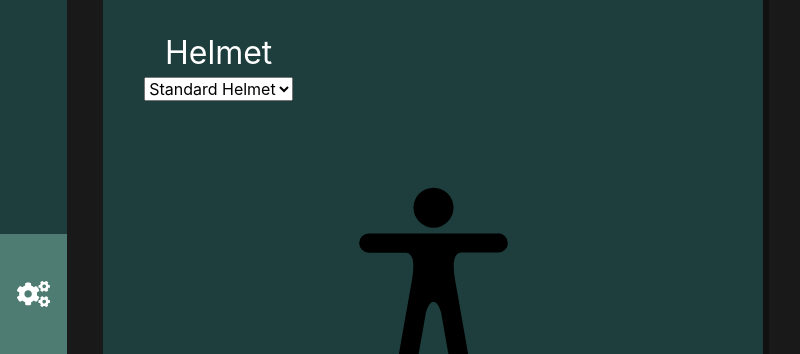
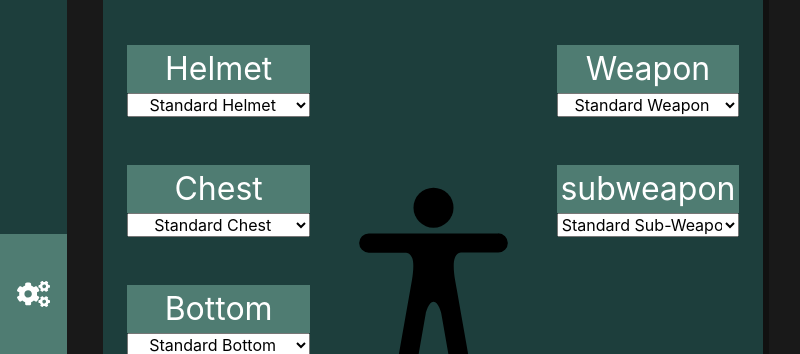
Before and after one commit to JVI-gh/Ravengard, an Electron app: page src/assets/screens/main.html in a window 800 px wide. Shown: the part 446-800 px from the top of the page. Drawn offline with nearby package versions, Linux system fonts and the light colour scheme.

Commit message:
Finished equipment  section for the moment

```diff
--- a/src/assets/screens/main.html
+++ b/src/assets/screens/main.html
@@ -84,13 +84,32 @@
                                         <div class="col-4">
                                             <label for="Helmet">Helmet</label>
                                             <select name="Helmet" class="gear" id="Helmet">
+                                            </select>
 
+                                            <label for="Chest">Chest</label>
+                                            <select name="Chest" class="gear" id="Chest">
+                                            </select>
+
+                                            <label for="Bottom">Bottom</label>
+                                            <select name="Bottom" class="gear" id="Bottom">
+                                            </select>
+
+                                            <label for="Shoes">Shoes</label>
+                                            <select name="Shoes" class="gear" id="Shoes">
                                             </select>
                                         </div>
                                         <div class="col-4">
                                             <img src="../svg/body-svgrepo-com.svg" alt="" srcset="">
                                         </div>
-                                        <div class="col-4"></div>
+                                        <div class="col-4">
+                                            <label for="Weapon">Weapon</label>
+                                            <select name="Weapon" class="gear" id="Weapon">
+                                            </select>
+
+                                            <label for="Subweapon">subweapon</label>
+                                            <select name="Subweapon" class="gear" id="Subweapon">
+                                            </select>
+                                        </div>
                                     </div>
                                 </div>
                             </div>
--- a/src/assets/scripts/localStorage.js
+++ b/src/assets/scripts/localStorage.js
@@ -8,11 +8,11 @@ let initialData = {
         ["Gem", "Common", "Common trade item", "50", "junk"],
         ["Ruby", "Uncommon", "Uncommon gemstone", "100", "junk"],
         ["Standard Helmet", "common", "Initial helmet equipment", "10", "Helmet"],
-        ["Standard Chest", "common", "Initial chest equipment", "10", "chest"],
-        ["Standard Bottom", "common", "Initial bottom equipment", "10", "bottom"],
-        ["Standard Shoes", "common", "Initial shoes equipment", "10", "shoes"],
-        ["Standard Weapon", "common", "Initial weapon equipment", "10", "weapon"],
-        ["Standard Sub-Weapon", "common", "Initial sub-weapon equipment", "10", "subweapon"]
+        ["Standard Chest", "common", "Initial chest equipment", "10", "Chest"],
+        ["Standard Bottom", "common", "Initial bottom equipment", "10", "Bottom"],
+        ["Standard Shoes", "common", "Initial shoes equipment", "10", "Shoes"],
+        ["Standard Weapon", "common", "Initial weapon equipment", "10", "Weapon"],
+        ["Standard Sub-Weapon", "common", "Initial sub-weapon equipment", "10", "Subweapon"]
     ]
 }
 
--- a/src/assets/scripts/playerDataHandler.js
+++ b/src/assets/scripts/playerDataHandler.js
@@ -32,13 +32,7 @@ DATAINPUT.forEach((inputList, index) => {
         element.innerText = playerData.gold;
         break;
       case 4:
-        playerData.inventory.forEach((item) => {
-              if(element.id === 'Helmet') {
-                  if(item[4] === element.id) {
-                    element.innerHTML += "<option value='" + item[0]+ "'>" + item[0] + "</option>"
-                  }
-              }
-          })
+        equipmentUpdate(element);
         break;
       case 5:
         inventoryUpdate(element);
@@ -48,6 +42,15 @@ DATAINPUT.forEach((inputList, index) => {
     }
   });
 });
+
+function equipmentUpdate(container) {
+  playerData.inventory.forEach((item) => {
+    if (container.id === item[4]) {
+      container.innerHTML +=
+        "<option value='" + item[0] + "'>" + item[0] + "</option>";
+    }
+  });
+}
 
 function inventoryUpdate(container) {
   playerData.inventory.forEach((item) => {
--- a/src/assets/stylesheets/main.css
+++ b/src/assets/stylesheets/main.css
@@ -119,6 +119,18 @@ article h1 {
   height: 500px;
 }
 
+.equipment label {
+  margin-top: 1rem;
+  background-color:#4f7c72;
+  width: 100%;
+}
+
+.gear {
+  width: 100%;
+  text-align: center;
+  margin: 0rem 0rem 2rem 0rem;
+}
+
 #userIcon {
   padding: 2rem;
   text-align: center;
```
